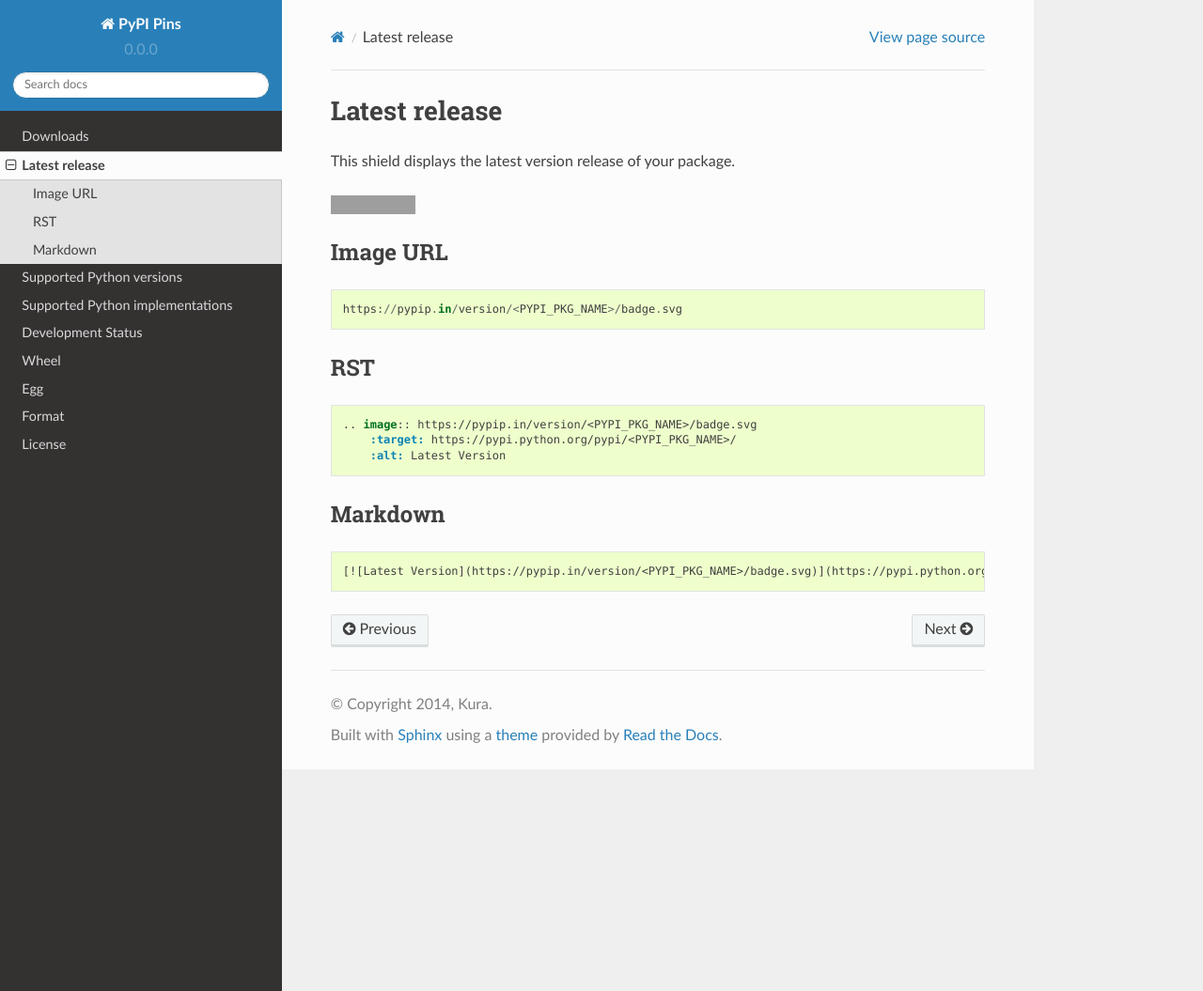
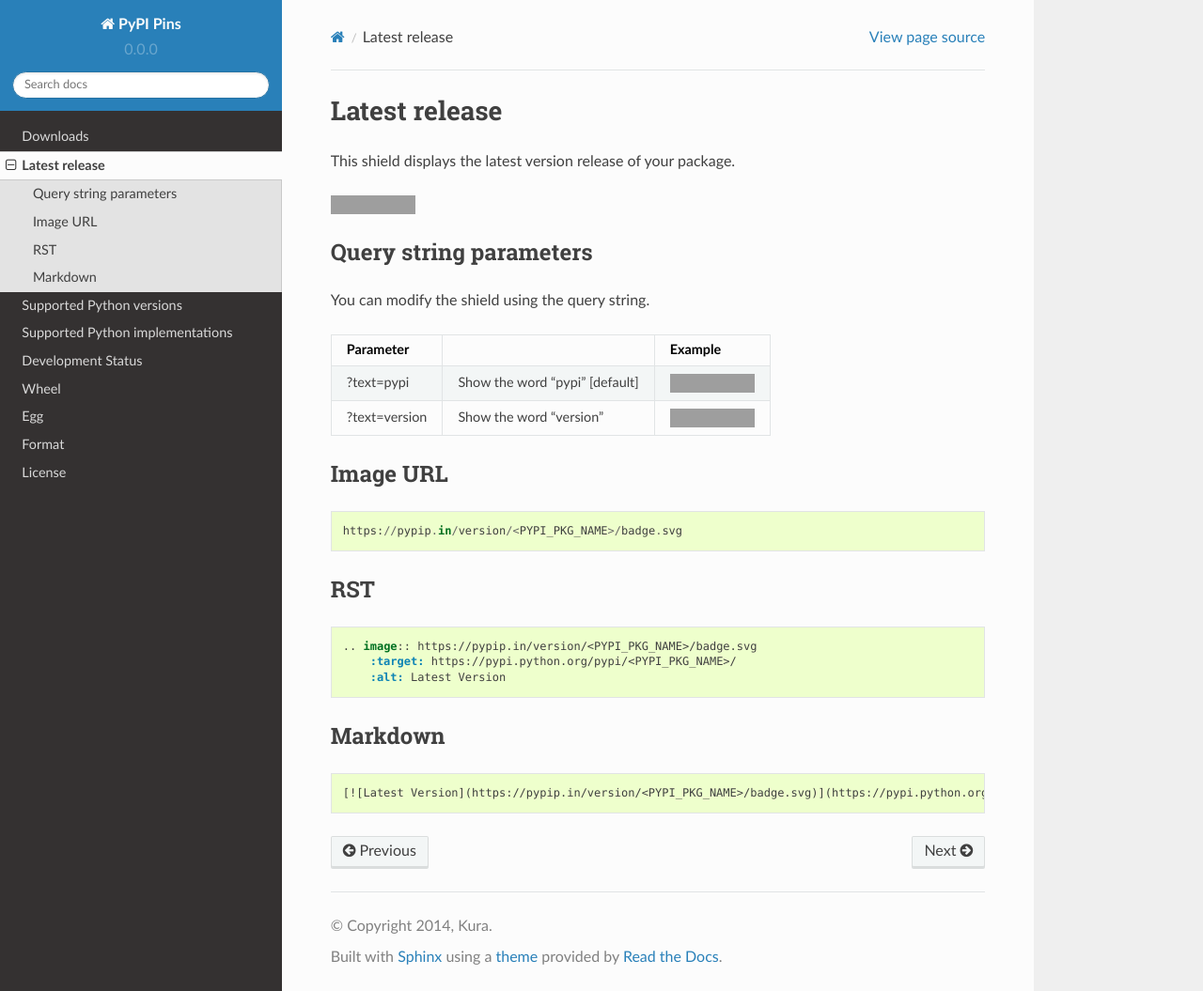
Before and after one commit to badges/pypipins, a Sphinx documentation site: the page built from docs/source/version.rst, in a window 1280 px wide and 1055 px high. Shown: the whole window at 94% size. Built offline with Sphinx 7.4.7 and the Read the Docs theme 2.0.0, drawn with Linux system fonts in a browser that asks for light colours; grey boxes are pictures that could not be loaded.

Commit message:
Added URI switch to version

```diff
--- a/docs/source/version.rst
+++ b/docs/source/version.rst
@@ -7,6 +7,19 @@
 .. image:: https://pypip.in/version/blackhole/badge.svg?style=flat
     :target: https://pypi.python.org/pypi/blackhole/
     :alt: Latest Version
+
+Query string parameters
+~~~~~~~~~~~~~~~~~~~~~~~
+
+You can modify the shield using the query string.
+
++---------------+--------------------------------+---------------------------------------------------------------------------------+
+| Parameter     |                                | Example                                                                         |
++===============+================================+=================================================================================+
+| ?text=pypi    | Show the word "pypi" [default] | .. image:: https://pypip.in/version/blackhole/badge.svg?style=flat              |
++---------------+--------------------------------+---------------------------------------------------------------------------------+
+| ?text=version | Show the word "version"        | .. image:: https://pypip.in/version/blackhole/badge.svg?style=flat&text=version |
++---------------+--------------------------------+---------------------------------------------------------------------------------+
 
 Image URL
 ~~~~~~~~~
```
Also changed, not shown: 1 other file.
